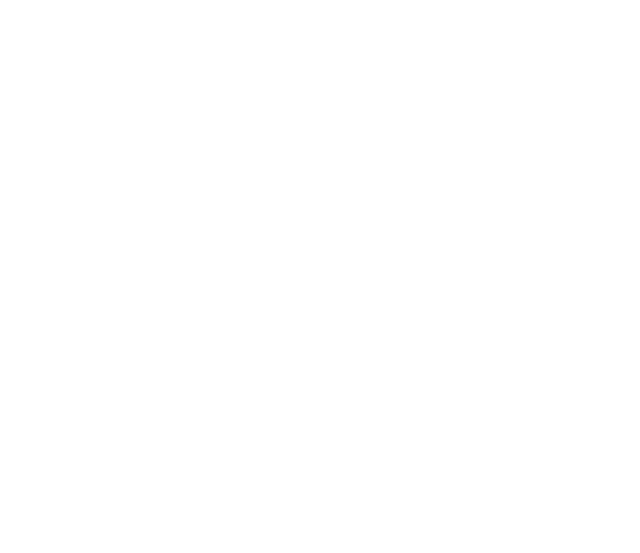
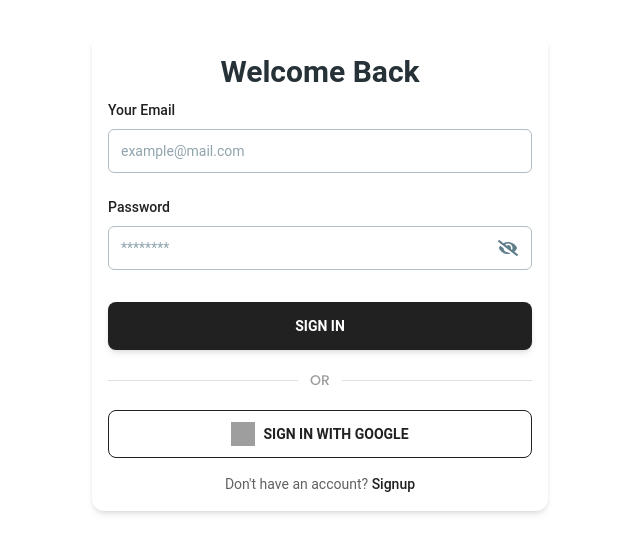
Before and after one commit to HimanshuDobariya/Nexus, a React (Vite) app in the folder client/: page /login in a window 1280 px wide. Before the commit this address had no page. Shown: the part 127-680 px from the top of the page, without its empty margins (320-960 px from the left). Built offline with nearby package versions, Linux system fonts and the light colour scheme; grey boxes are pictures that could not be loaded.

Commit message:
create login form with input validation

```diff
--- a/client/src/App.jsx
+++ b/client/src/App.jsx
@@ -3,6 +3,7 @@
 import Home from "./pages/public/Home";
 import AuthLayout from "./layouts/AuthLayout";
 import Signup from "./pages/auth/Signup";
+import Login from "./pages/auth/Login";
 const App = () => {
   return (
     <Router>
@@ -13,6 +14,7 @@
 
         <Route element={<AuthLayout />}>
           <Route path="/signup" element={<Signup />} />
+          <Route path="/login" element={<Login />} />
         </Route>
       </Routes>
     </Router>
--- /dev/null
+++ b/client/src/pages/auth/Login.jsx
@@ -0,0 +1,151 @@
+import { Typography, Input, Button, Card } from "@material-tailwind/react";
+import { useState } from "react";
+import { FaEyeSlash } from "react-icons/fa";
+import { FaEye } from "react-icons/fa";
+import { Link } from "react-router-dom";
+import { useForm } from "react-hook-form";
+import { IoAlertCircle } from "react-icons/io5";
+
+const Login = () => {
+  const [passwordShown, setPasswordShown] = useState(false);
+  const {
+    register,
+    handleSubmit,
+    formState: { errors },
+  } = useForm();
+
+  const onSubmit = (data) => {
+    console.log(data);
+    // Handle form submission
+  };
+  return (
+    <Card className="w-full p-4 md:max-w-[456px] mx-auto">
+      <div>
+        <Typography variant="h3" color="blue-gray" className="mb-2">
+          Welcome Back
+        </Typography>
+        <form className="mx-auto text-left" onSubmit={handleSubmit(onSubmit)}>
+          <div className="mb-6 relative">
+            <label htmlFor="email">
+              <Typography
+                variant="small"
+                className="mb-2 block font-medium text-gray-900"
+              >
+                Your Email
+              </Typography>
+            </label>
+            <Input
+              id="email"
+              color="gray"
+              size="lg"
+              type="email"
+              {...register("email", {
+                required: "Email is required",
+                pattern: {
+                  value: /^[A-Z0-9._%+-]+@[A-Z0-9.-]+\.[A-Z]{2,}$/i,
+                  message: "Invalid email address",
+                },
+              })}
+              placeholder="example@mail.com"
+              className="appearance-none !border-t-blue-gray-200 placeholder:text-blue-gray-300 placeholder:opacity-100 focus:!border-t-gray-900 [&::-webkit-inner-spin-button]:appearance-none [&::-webkit-outer-spin-button]:appearance-none"
+              labelProps={{
+                className: "before:content-none after:content-none",
+              }}
+            />
+            {errors.email && (
+              <p className="error-message">
+                <IoAlertCircle />
+                {errors.email.message}
+              </p>
+            )}
+          </div>
+          <div className="mb-6 relative">
+            <label htmlFor="password">
+              <Typography
+                variant="small"
+                className="mb-2 block font-medium text-gray-900"
+              >
+                Password
+              </Typography>
+            </label>
+            <Input
+              size="lg"
+              placeholder="********"
+              {...register("password", {
+                required: "Password is required",
+              })}
+              className="appearance-none !border-t-blue-gray-200 placeholder:text-blue-gray-300 placeholder:opacity-100 focus:!border-t-gray-900 [&::-webkit-inner-spin-button]:appearance-none [&::-webkit-outer-spin-button]:appearance-none"
+              labelProps={{
+                className: "before:content-none after:content-none",
+              }}
+              type={passwordShown ? "text" : "password"}
+              icon={
+                <span
+                  className="cursor-pointer"
+                  onClick={() => {
+                    setPasswordShown((prev) => !prev);
+                  }}
+                >
+                  {passwordShown ? (
+                    <FaEye className="h-5 w-5" />
+                  ) : (
+                    <FaEyeSlash className="h-5 w-5" />
+                  )}
+                </span>
+              }
+            />
+            {errors.password && (
+              <p className="error-message">
+                <IoAlertCircle />
+                {errors.password.message}
+              </p>
+            )}
+          </div>
+          <Button
+            color="gray"
+            size="lg"
+            className="mt-8"
+            fullWidth
+            type="submit"
+          >
+            sign in
+          </Button>
+
+          <div className="flex items-center my-5">
+            <div className="flex-1 border-t border-gray-300"></div>
+            <span className="px-3 text-gray-500 text-sm font-medium">OR</span>
+            <div className="flex-1 border-t border-gray-300"></div>
+          </div>
+
+          <Button
+            variant="outlined"
+            size="lg"
+            className=" flex h-12 items-center justify-center gap-2"
+            fullWidth
+          >
+            <img
+              src={`https://www.material-tailwind.com/logos/logo-google.png`}
+              alt="google"
+              className="h-6 w-6"
+            />{" "}
+            sign in with google
+          </Button>
+          <Typography
+            variant="small"
+            color="gray"
+            className="!mt-4 text-center font-normal"
+          >
+            Don't have an account?{" "}
+            <Link
+              to="/signup"
+              className="font-medium text-gray-900 hover:underline"
+            >
+              Signup
+            </Link>
+          </Typography>
+        </form>
+      </div>
+    </Card>
+  );
+};
+export default Login;
```
